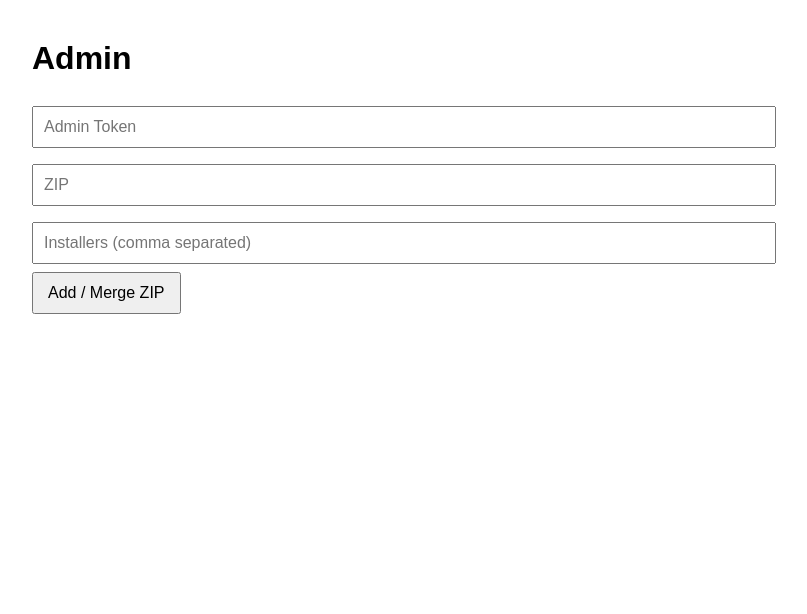
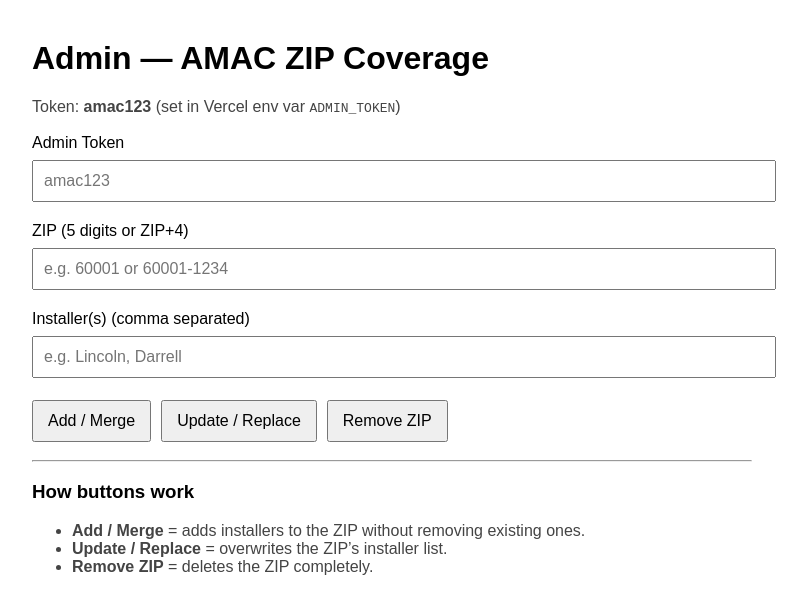
Before and after one commit to Danielconnectamerica/AMAC-Zip, a Next.js app: page /admin in a window 1280 px wide. Shown: the top 614 px of the page, without its empty margins (248-1055 px from the left). Built offline with nearby package versions, Linux system fonts and the light colour scheme.

Commit message:
Update page.tsx

```diff
--- a/app/admin/page.tsx
+++ b/app/admin/page.tsx
@@ -1,33 +1,167 @@
 "use client";
-import { useState } from "react";
 
-export default function Admin() {
+import { useEffect, useState } from "react";
+
+type ApiResult = { ok: boolean; msg: string };
+
+export default function AdminPage() {
   const [token, setToken] = useState("");
   const [zip, setZip] = useState("");
-  const [installer, setInstaller] = useState("");
+  const [installers, setInstallers] = useState("");
+  const [result, setResult] = useState<ApiResult | null>(null);
+  const [loading, setLoading] = useState(false);
 
-  async function add() {
-    await fetch("/api/admin/add", {
+  // Optional: remember token in this browser
+  useEffect(() => {
+    const saved = localStorage.getItem("admin_token");
+    if (saved) setToken(saved);
+  }, []);
+
+  useEffect(() => {
+    if (token) localStorage.setItem("admin_token", token);
+  }, [token]);
+
+  function installersArray() {
+    return installers
+      .split(",")
+      .map((s) => s.trim())
+      .filter(Boolean);
+  }
+
+  async function callAdmin(endpoint: string, body: any) {
+    setLoading(true);
+    setResult(null);
+
+    try {
+      const res = await fetch(endpoint, {
         method: "POST",
         headers: {
           "Content-Type": "application/json",
           "x-admin-token": token
         },
-      body: JSON.stringify({
-        zip,
-        installers: installer.split(",").map((i) => i.trim())
-      })
+        body: JSON.stringify(body)
       });
-    alert("Updated!");
+
+      const data = await res.json().catch(() => ({}));
+
+      if (!res.ok) {
+        setResult({
+          ok: false,
+          msg: data?.error || data?.details || `Error ${res.status}`
+        });
+      } else {
+        setResult({ ok: true, msg: "Success ✅ (Committed to GitHub)" });
+      }
+    } catch (e: any) {
+      setResult({ ok: false, msg: e?.message || "Request failed" });
+    } finally {
+      setLoading(false);
+    }
+  }
+
+  async function onAddMerge() {
+    const arr = installersArray();
+    if (!zip.trim()) return setResult({ ok: false, msg: "Enter a ZIP" });
+    if (arr.length === 0) return setResult({ ok: false, msg: "Enter installer(s)" });
+
+    await callAdmin("/api/admin/add", { zip, installers: arr });
+  }
+
+  async function onUpdateReplace() {
+    const arr = installersArray();
+    if (!zip.trim()) return setResult({ ok: false, msg: "Enter a ZIP" });
+    if (arr.length === 0) return setResult({ ok: false, msg: "Enter installer(s)" });
+
+    await callAdmin("/api/admin/update", { zip, installers: arr });
+  }
+
+  async function onRemove() {
+    if (!zip.trim()) return setResult({ ok: false, msg: "Enter a ZIP" });
+
+    const confirmMsg = `Remove ZIP ${zip}? This deletes it from coverage.`;
+    if (!confirm(confirmMsg)) return;
+
+    await callAdmin("/api/admin/remove", { zip });
   }
 
   return (
     <div className="container">
-      <h1>Admin</h1>
-      <input placeholder="Admin Token" value={token} onChange={(e) => setToken(e.target.value)} />
-      <input placeholder="ZIP" value={zip} onChange={(e) => setZip(e.target.value)} />
-      <input placeholder="Installers (comma separated)" value={installer} onChange={(e) => setInstaller(e.target.value)} />
-      <button onClick={add}>Add / Merge ZIP</button>
+      <h1>Admin — AMAC ZIP Coverage</h1>
+      <p style={{ marginTop: 6, color: "#444" }}>
+        Token: <b>amac123</b> (set in Vercel env var <code>ADMIN_TOKEN</code>)
+      </p>
+
+      <label style={{ display: "block", marginTop: 18 }}>Admin Token</label>
+      <input
+        value={token}
+        onChange={(e) => setToken(e.target.value)}
+        placeholder="amac123"
+        autoComplete="off"
+      />
+
+      <label style={{ display: "block", marginTop: 12 }}>ZIP (5 digits or ZIP+4)</label>
+      <input
+        value={zip}
+        onChange={(e) => setZip(e.target.value)}
+        placeholder="e.g. 60001 or 60001-1234"
+        autoComplete="off"
+      />
+
+      <label style={{ display: "block", marginTop: 12 }}>
+        Installer(s) (comma separated)
+      </label>
+      <input
+        value={installers}
+        onChange={(e) => setInstallers(e.target.value)}
+        placeholder="e.g. Lincoln, Darrell"
+        autoComplete="off"
+      />
+
+      <div style={{ display: "flex", gap: 10, marginTop: 14, flexWrap: "wrap" }}>
+        <button onClick={onAddMerge} disabled={loading}>
+          Add / Merge
+        </button>
+
+        <button onClick={onUpdateReplace} disabled={loading}>
+          Update / Replace
+        </button>
+
+        <button onClick={onRemove} disabled={loading}>
+          Remove ZIP
+        </button>
+      </div>
+
+      {loading && <p style={{ marginTop: 12 }}>Working…</p>}
+
+      {result && (
+        <div
+          style={{
+            marginTop: 12,
+            padding: 10,
+            border: "1px solid #ddd",
+            borderRadius: 8
+          }}
+        >
+          <b style={{ color: result.ok ? "green" : "crimson" }}>
+            {result.ok ? "OK" : "Error"}
+          </b>
+          <div style={{ marginTop: 6 }}>{result.msg}</div>
+          {result.ok && (
+            <div style={{ marginTop: 6, color: "#555" }}>
+              Tip: check GitHub commits + Vercel deployments to confirm the redeploy.
+            </div>
+          )}
+        </div>
+      )}
+
+      <hr style={{ margin: "18px 0" }} />
+
+      <h3>How buttons work</h3>
+      <ul style={{ color: "#444" }}>
+        <li><b>Add / Merge</b> = adds installers to the ZIP without removing existing ones.</li>
+        <li><b>Update / Replace</b> = overwrites the ZIP’s installer list.</li>
+        <li><b>Remove ZIP</b> = deletes the ZIP completely.</li>
+      </ul>
     </div>
   );
 }
```
Lines whose indentation alone changed are shown as unchanged.
